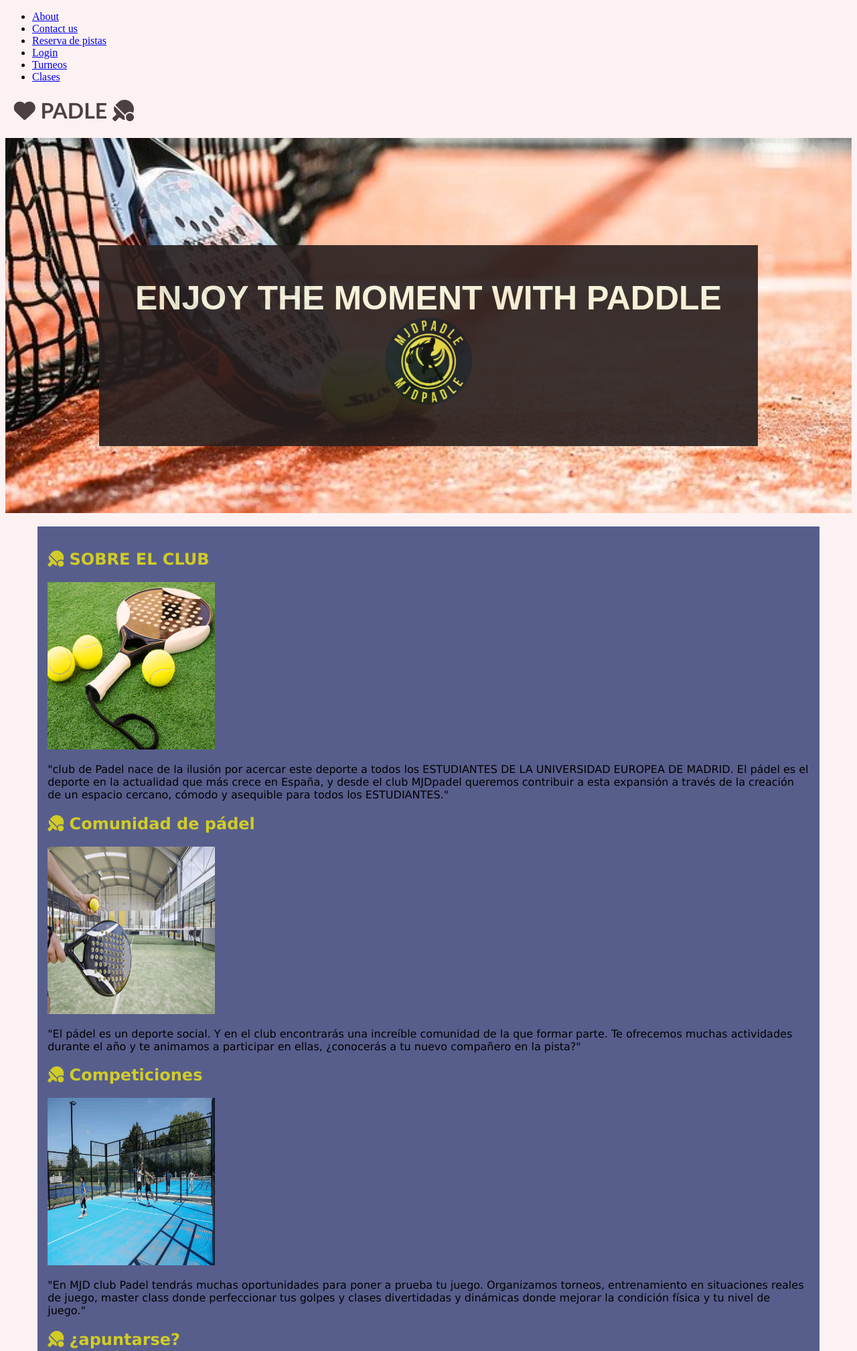
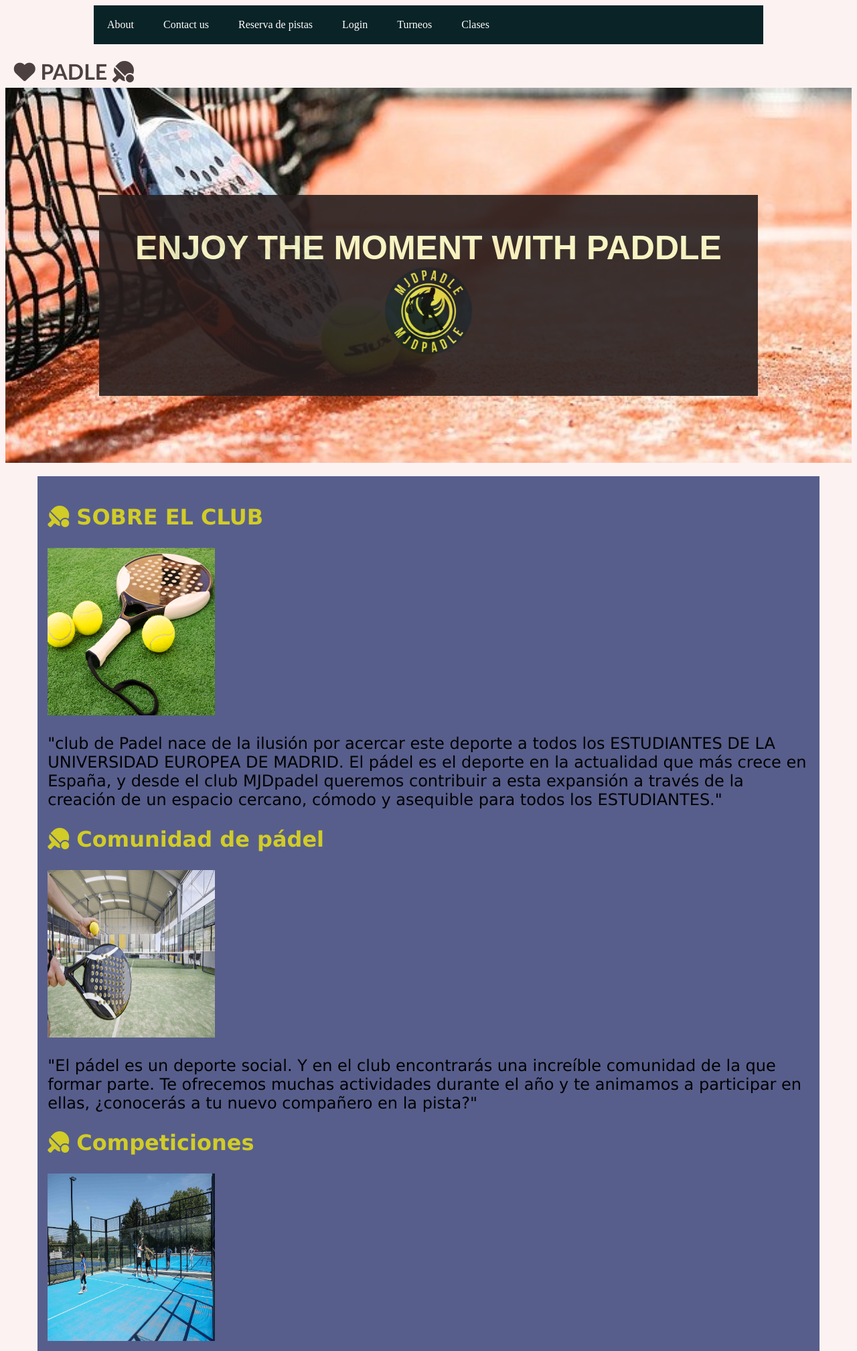
Before and after one commit to guti10x/PadelWebClub, a PHP site: page /ProyectoFinal.html in a window 1280 px wide. Shown: the top 2017 px of the page at 67% size. Run offline with PHP 8.4, Linux system fonts and the light colour scheme; some libraries are stand-ins or nearby versions.

Commit message:
Update my-style.css

```diff
--- a/css/my-style.css
+++ b/css/my-style.css
@@ -2,6 +2,33 @@ html{
   background-color: rgb(253, 242, 242)
 }
 
+.menu{
+  list-style: none;
+  padding: 0;
+  background: #092327;
+  width: 90%;
+  max-width: 1000px;
+  margin: auto;
+}
+
+.menu li a{
+  text-decoration: none;
+  color: white;
+  padding: 20px;
+  display: block;
+
+}
+
+.menu li{
+  display: inline-block;
+  text-align: center;
+
+
+}
+
+.menu li a:hover{
+  background: #ef8354 ;
+}
 
 .container_all {
     width: 90%;
@@ -13,7 +40,7 @@ html{
   }
 
   .product img {
-    float: left;
+    float:left;
     margin-right: 15px;
   }
 
@@ -21,16 +48,22 @@ html{
     color: rgb(77,64,64);
     font-family: 'Trebuchet MS', 'Lucida Sans Unicode', 'Lucida Grande', 'Lucida Sans', Arial, sans-serif,cursive;
     margin-left: 1%;
+    margin-bottom: 5px;
     text-transform: uppercase;
 }
+
   h2{
+    font-size: xx-large;
     color: rgb(209, 204, 39);
     font-family: 'Lucida Sans', 'Lucida Sans Regular', 'Lucida Grande', 'Lucida Sans Unicode', Geneva, Verdana, sans-serif;
+
 }
 
   p{
+    font-size:x-large;
     color: rgb(0, 0, 0);
     font-family: 'Lucida Sans', 'Lucida Sans Regular', 'Lucida Grande', 'Lucida Sans Unicode', Geneva, Verdana, sans-serif;
+
 }
 
 
@@ -40,6 +73,7 @@ html{
     background-position: bottom center;
     height: 70vh;
     width: 100%;
+
 }
 
 #banner #subtitulo{
@@ -47,9 +81,9 @@ html{
     position: relative;
     top:20vh;
     width: 70%;
-    margin: 0 auto;
+    margin: auto;
     padding:50px;
-    color:beige;
+    color:rgb(247, 247, 195);
     font-family:Arial, Helvetica, sans-serif;
     font-size: 50px;
     font-weight:bold;
```
